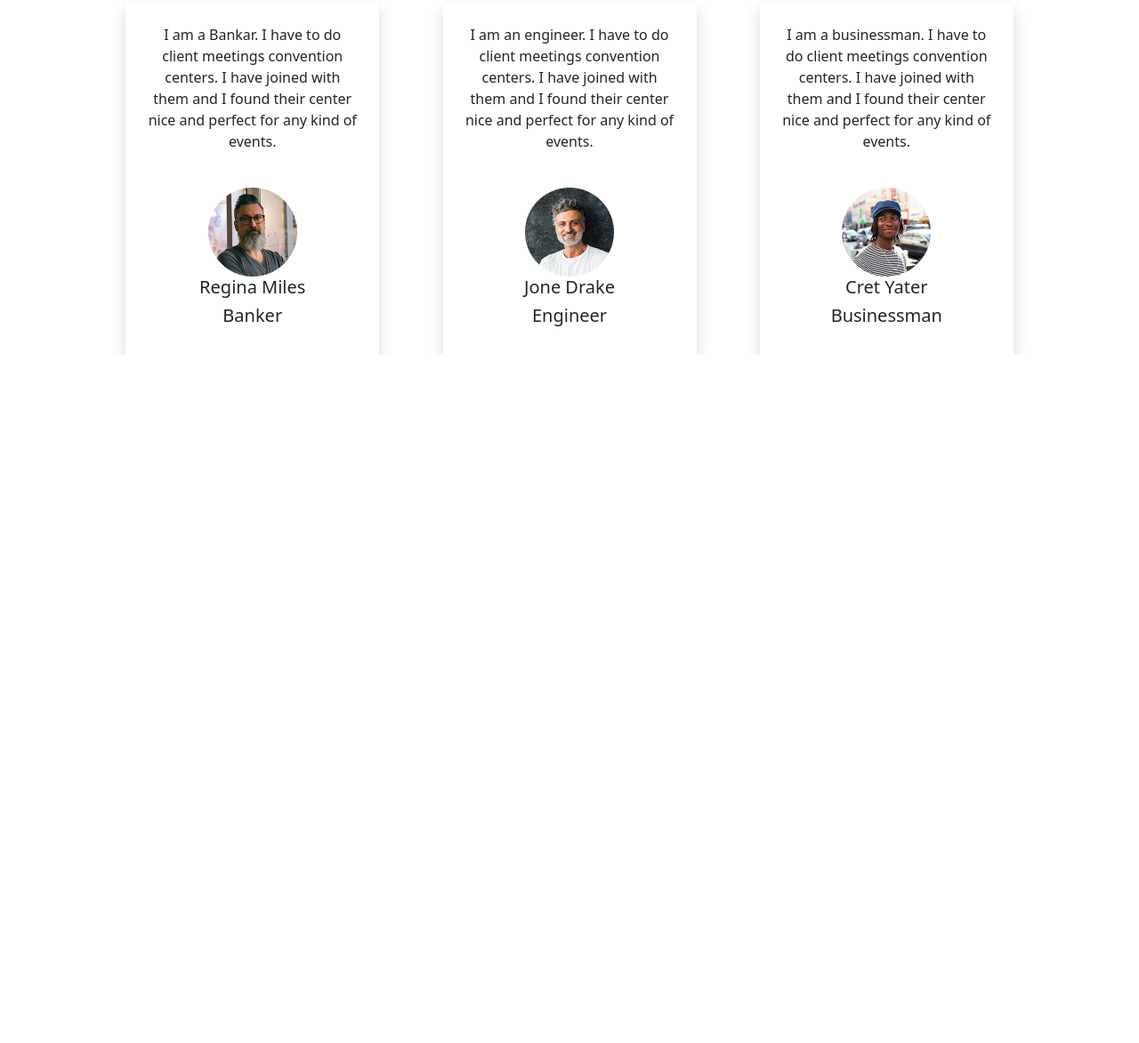
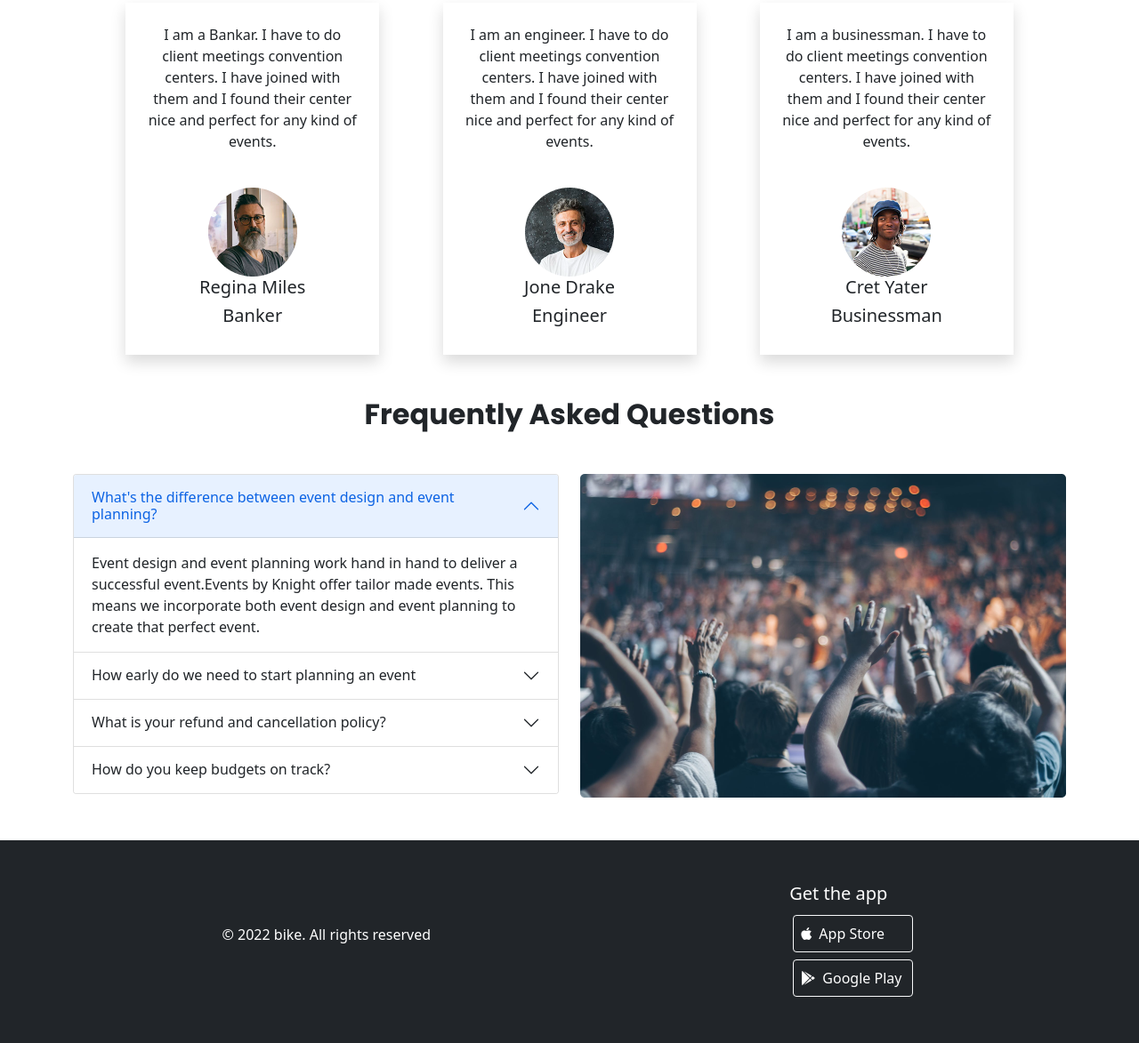
Before and after one commit to Sazid99246/convention-center, a plain HTML site: page index.html in a window 1280 px wide. Shown: the part 1828-3001 px from the top of the page at 89% size. Before the commit the page ends 2227 px from the top, so only its background shows below. Drawn offline with nearby package versions, Linux system fonts and the light colour scheme.

Commit message:
faq and footer section added

```diff
--- a/index.html
+++ b/index.html
@@ -154,7 +154,7 @@
       </section>
       <section class="container">
         <h2 class="section-heading mb-5 text-center">Happy Client Says</h2>
-        <div class="row row-cols-sm--1 row-cols-lg-4 d-flex justify-content-evenly">
+        <div class="row row-cols-sm-1 row-cols-lg-4 d-flex justify-content-evenly">
           <div class="col shadow p-4">
             <div class="d-flex flex-column align-items-center justify-content-between">
               <p class="text-center">I am a Bankar. I have to do client meetings convention centers. I have joined with them and I found their center nice and perfect for any kind of events.</p><br>
@@ -179,9 +179,86 @@
               <h5>Businessman</h5>
             </div>
           </div>
-
         </div>
       </section>
+      <!-- FAQ Section -->
+      <section class="container mt-5">
+        <h2 class="section-heading text-center mb-5">Frequently Asked Questions</h2>
+        <div class="row">
+          <div class="col-sm-12 col-lg-6">
+            <div class="accordion" id="accordionExample">
+              <div class="accordion-item">
+                <h2 class="accordion-header" id="headingOne">
+                  <button class="accordion-button" type="button" data-bs-toggle="collapse" data-bs-target="#collapseOne" aria-expanded="true" aria-controls="collapseOne">
+                    What's the difference between event design and event planning?                   </button>
+                </h2>
+                <div id="collapseOne" class="accordion-collapse collapse show" aria-labelledby="headingOne" data-bs-parent="#accordionExample">
+                  <div class="accordion-body">
+                    Event design and event planning work hand in hand to deliver a successful event.Events by Knight offer tailor made events. This means we incorporate both event design and event planning to create that perfect event.
+                  </div>
+                </div>
+              </div>
+              <div class="accordion-item">
+                <h2 class="accordion-header" id="headingTwo">
+                  <button class="accordion-button collapsed" type="button" data-bs-toggle="collapse" data-bs-target="#collapseTwo" aria-expanded="false" aria-controls="collapseTwo">
+                    How early do we need to start planning an event
+                  </button>
+                </h2>
+                <div id="collapseTwo" class="accordion-collapse collapse" aria-labelledby="headingTwo" data-bs-parent="#accordionExample">
+                  <div class="accordion-body">
+                    It needs as soon as possible to start planning an event.
+                  </div>
+                </div>
+              </div>
+              <div class="accordion-item">
+                <h2 class="accordion-header" id="headingThree">
+                  <button class="accordion-button collapsed" type="button" data-bs-toggle="collapse" data-bs-target="#collapseThree" aria-expanded="false" aria-controls="collapseThree">
+                    What is your refund and cancellation policy?
+                  </button>
+                </h2>
+                <div id="collapseThree" class="accordion-collapse collapse" aria-labelledby="headingThree" data-bs-parent="#accordionExample">
+                  <div class="accordion-body">
+                    Please read <a href="https://web.programming-hero.com/refund-policy">here</a>
+                  </div>
+                </div>
+              </div>
+              <div class="accordion-item">
+                <h2 class="accordion-header" id="headingThree">
+                  <button class="accordion-button collapsed" type="button" data-bs-toggle="collapse" data-bs-target="#collapseThree" aria-expanded="false" aria-controls="collapseThree">
+                    How do you keep budgets on track?
+                  </button>
+                </h2>
+                <div id="collapseThree" class="accordion-collapse collapse" aria-labelledby="headingThree" data-bs-parent="#accordionExample">
+                  <div class="accordion-body">
+                    We have a responsible team to maintain the event budgets. They track it on a spreadsheet regularly.
+                  </div>
+                </div>
+              </div>
+            </div>
+          </div>
+          <div class="col-sm-12 col-lg-6">
+            <img src="./images/people.png" alt="" class="img-fluid">
+          </div>
+        </div>
+      </section>
+      <footer class="bg-dark text-white container-fluid p-5 mt-5">
+        <div class="d-flex justify-content-around align-items-center">
+          <div>
+            <p>&#169;	2022 bike. All rights reserved</p>
+          </div>
+          <div class="d-flex flex-column">
+            <h5>Get the app</h5>
+            <div class="m-1 bg-dark border border-light rounded p-2">
+              <i class="fab fa-apple"></i>
+              <a class="text-white text-decoration-none p-1" href="https://apps.apple.com/us/app/snapchat/id447188370">App Store</a>
+            </div>
+            <div class="m-1 bg-dark border border-light rounded p-2">
+              <i class="fab fa-google-play"></i>
+              <a class="text-white text-decoration-none p-1" href="https://play.google.com/store/apps/details?id=com.snapchat.android">Google Play</a>
+            </div>
+          </div>
+        </div>
+      </footer>
     </main>
     <!-- Bootstrap JS CDN -->
     <script src="https://cdn.jsdelivr.net/npm/bootstrap@5.1.3/dist/js/bootstrap.bundle.min.js" integrity="sha384-ka7Sk0Gln4gmtz2MlQnikT1wXgYsOg+OMhuP+IlRH9sENBO0LRn5q+8nbTov4+1p" crossorigin="anonymous"></script>
--- a/styles/style.css
+++ b/styles/style.css
@@ -29,3 +29,8 @@
 #special-package {
     border-radius: 20px;
 }
+.app {
+    height: 40.00012969970703px;
+    width: 135px;
+
+}
```
Also changed, not shown: images/app-store.png (deleted), images/play-store.png (deleted).
